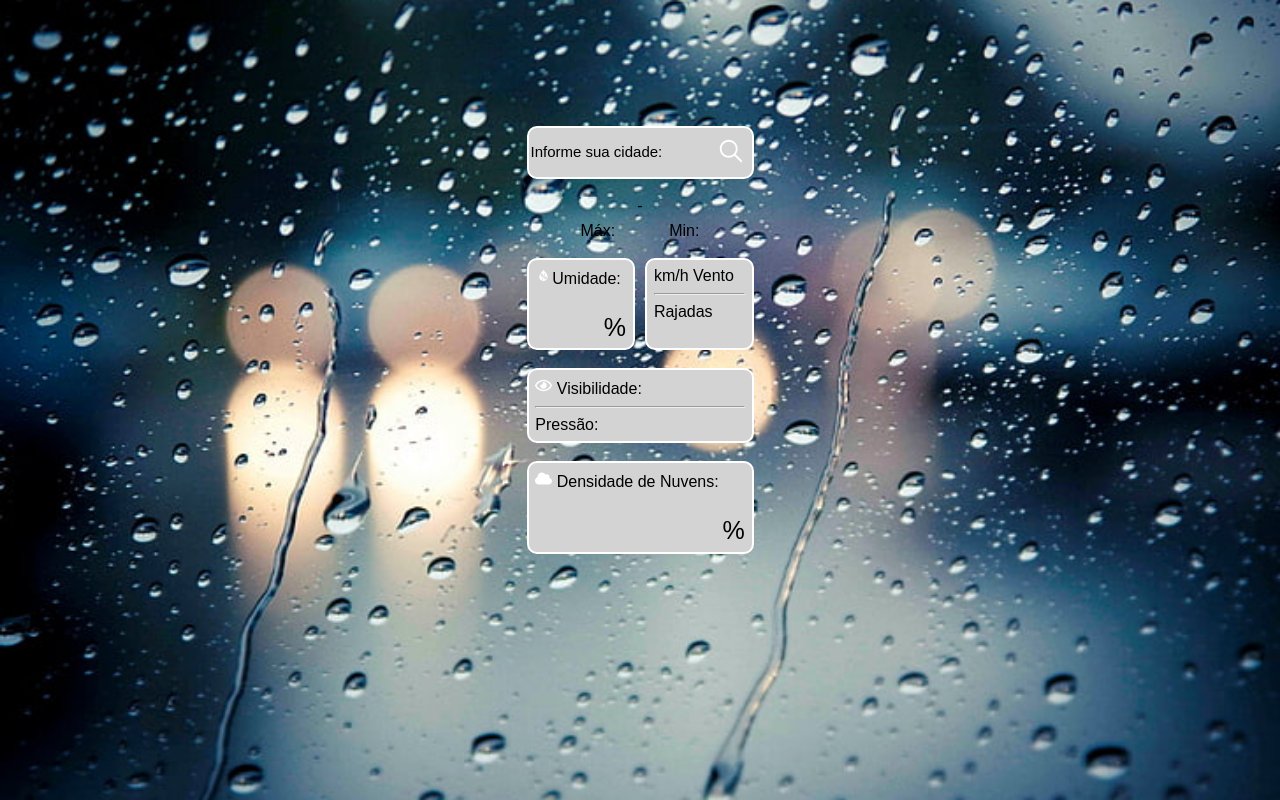
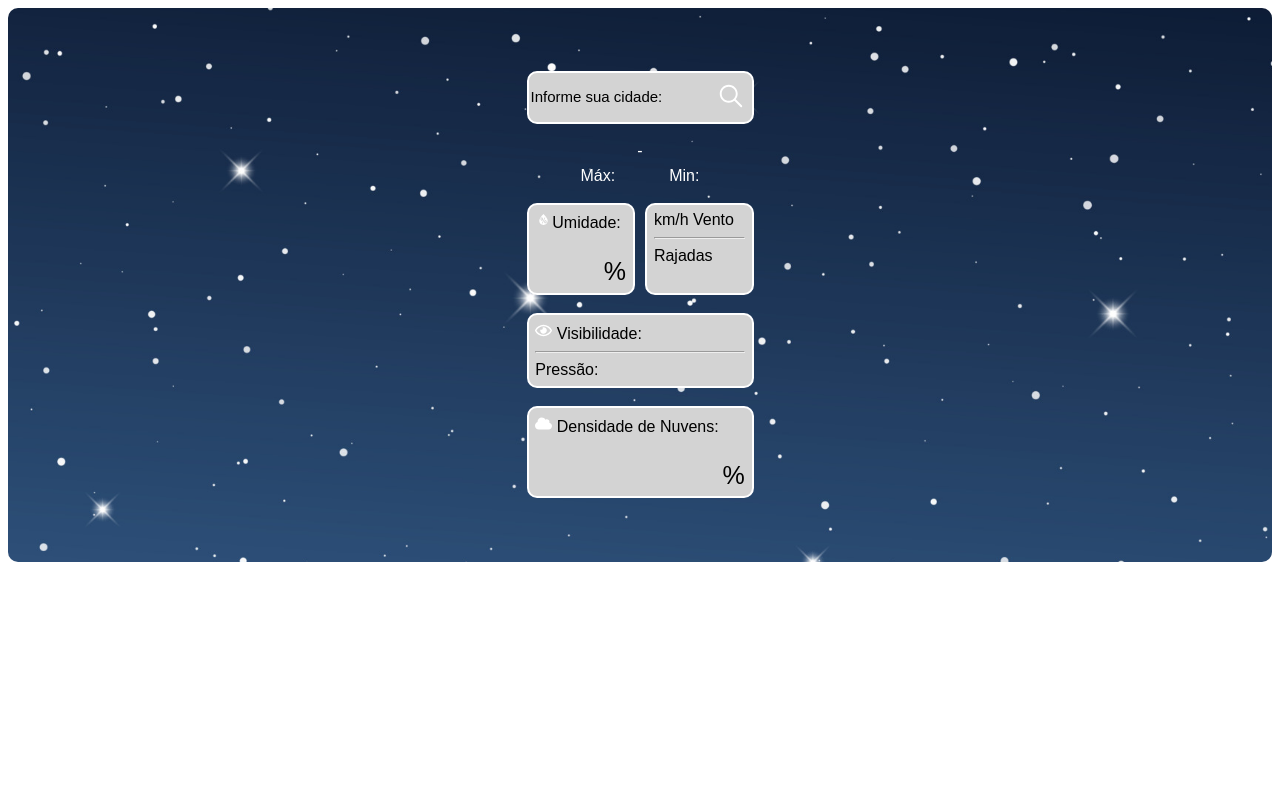
Before and after one commit to Lmelo0511/Clima-Tempo, a React (Create React App) app: page / in a window 1280 px wide. Built offline with nearby package versions, Linux system fonts and the light colour scheme.

Commit message:
Atualizado index.css, App.js e index.js e incluso ContextoTema.js

```diff
--- a/src/App.js
+++ b/src/App.js
@@ -1,14 +1,17 @@
-import {useState} from "react";
+import {useContext, useState} from "react";
 import { IoIosSearch } from "react-icons/io";
 import axios from "axios"
 import { WiHumidity } from "react-icons/wi";
 import { FaRegEye } from "react-icons/fa";
 import { FaCloud } from "react-icons/fa";
+import { ContextoTema } from "./horario/ContextoTema";
 
 export const App = () => {
 
   const [input, setInput] = useState();
   const [cidade, setCidade] = useState();
+
+  const {estiloFundo} = useContext(ContextoTema);
 
   const pais = cidade != null ? cidade.sys.country : "";
   const city = cidade != null ? cidade.name : "";
@@ -51,7 +54,7 @@ export const App = () => {
   }
 
   return(
-    <>
+    <div style={estiloFundo}>
       <div className="preencherCidade">
         <div className="inputeEPesquisa resultado">
           <input className="pesquisa resultado" placeholder="Informe sua cidade: " value={input} onChange={(e) => setInput(e.target.value)}></input>
@@ -80,6 +83,7 @@ export const App = () => {
           </div>
         </div>
         <br></br>
+        <div className="visibilidadeENuvens">
           <div className="visibilidadeEPressao">
             <span className="resultado"><FaRegEye className="resultado" size={17} color="white"/> Visibilidade: </span>
             <span className="unidadeMedida3 resultado">{visibilidade}</span>
@@ -88,14 +92,15 @@ export const App = () => {
             <span className="unidadeMedida3 resultado">{pressao}</span>
           </div>
           <br></br>
-        <div className="pressao">
+          <div className="nuvens">
             <span className="resultado"><FaCloud className="resultado" size={17} color="white"/> Densidade de Nuvens:</span>
             <span className="unidadeMedida2 resultado">{nuvens}%</span>
           </div>
         </div>
-    </>
+
+      </div>
+    </div>
   )
-
 }
 
 export default App;
--- a/src/estilosTelas/index.css
+++ b/src/estilosTelas/index.css
@@ -1,6 +1,5 @@
-*{
+*, .imagemClima{
     font-family: Arial, Helvetica, sans-serif;
-    background-image: url("../Imagens/rain-beautiful-desktop-wallpaper-preview.jpg");
     background-repeat: no-repeat;
     background-size: cover;
     background-position: center;
@@ -9,7 +8,6 @@
 
 .preencherCidade {
     margin: auto;
-    margin-top: 5%;
     width: fit-content;
     padding: 5%;
     border-radius: 10px;
@@ -49,6 +47,7 @@
 .widgetInformacao1{
     display: grid;
     text-align: center;
+    color: white;
 }
 
 .Temperatura{
--- /dev/null
+++ b/src/horario/ContextoTema.js
@@ -0,0 +1,32 @@
+import React, { createContext } from "react";
+
+export const ContextoTema = createContext();
+
+export const ProvedorTema = ({children}) => {
+
+    let imagemUrl;
+    const hora = new Date();
+    const mostrandoHora = hora.getHours();
+
+    if (mostrandoHora > 6 && mostrandoHora < 12) {
+        imagemUrl = require(`../Imagens/nuvens-no-ceu-com-sol-e-nuvens_896360-20939.avif`);
+    } else if (mostrandoHora >= 12 && mostrandoHora < 18) {
+        imagemUrl = require(`../Imagens/rain-beautiful-desktop-wallpaper-preview.jpg`);
+    } else {
+        imagemUrl = require(`../Imagens/19493808-ceu-noturno-com-muitas-estrelas-fundo-de-natureza-abstrata-com-poeira-estelar-no-universo-profundo-ilustracaoial-vetor.jpg`);
+    }
+
+    const estiloFundo = {
+        backgroundImage: `url(${imagemUrl})`,
+        backgroundSize: "cover",
+        backgroundPosition: "center",
+        backgroundAttachment: "fixed",
+        backgroundRepeat: "no-repeat",
+        borderRadius: "10px",
+        heigth: "100vh"
+    };
+
+    return (
+        <ContextoTema.Provider value={{estiloFundo}}>{children}</ContextoTema.Provider>
+    );
+};
--- a/src/index.js
+++ b/src/index.js
@@ -3,11 +3,14 @@ import ReactDOM from 'react-dom/client';
 import App from './App';
 import reportWebVitals from './reportWebVitals';
 import '../src/estilosTelas/index.css'
+import { ProvedorTema } from './horario/ContextoTema';
 
 const root = ReactDOM.createRoot(document.getElementById('root'));
 root.render(
   <React.StrictMode>
-    <App />
+    <ProvedorTema>
+      <App />
+    </ProvedorTema>
   </React.StrictMode>
 );
 
```
Lines whose indentation alone changed are shown as unchanged.
